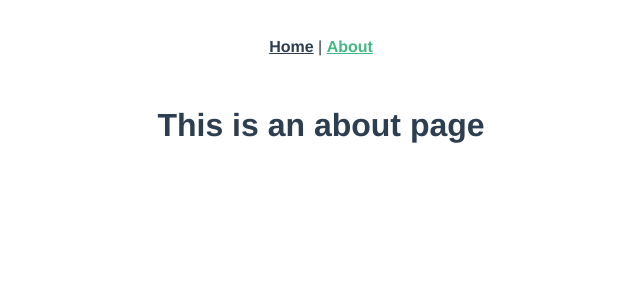
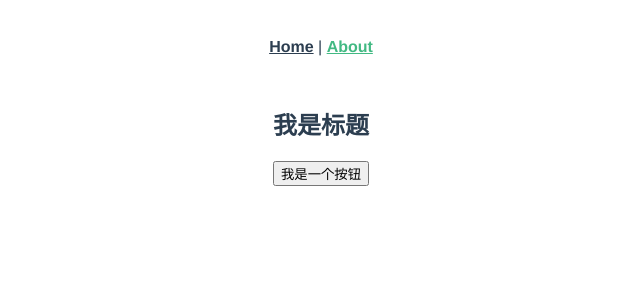
Before and after one commit to licaiying/Vue.js-01, a Vue app: page /#/about in a window 1280 px wide. Shown: the top 300 px of the page, without its empty margins (319-959 px from the left). Built offline with nearby package versions, Linux system fonts and the light colour scheme.

Commit message:
初始化项目结构

```diff
--- a/src/main.js
+++ b/examples/main.js
@@ -1,6 +1,9 @@
 import Vue from 'vue'
 import App from './App.vue'
 import router from './router'
+
+import UI from '../packages/index.js'
+Vue.use(UI)
 
 Vue.config.productionTip = false
 
--- /dev/null
+++ b/examples/views/About.vue
@@ -0,0 +1,6 @@
+<template>
+  <div class="about">
+    <my-headline></my-headline>
+    <my-button></my-button>
+  </div>
+</template>
--- /dev/null
+++ b/packages/button/button.vue
@@ -0,0 +1,17 @@
+<template>
+  <div>
+    <button>我是一个按钮</button>
+  </div>
+</template>
+
+<script type="text/javascript">
+export default {
+  name: 'MyButton',
+  data () {
+    return {}
+  }
+}
+</script>
+
+<style scoped lang="less" >
+</style>
--- /dev/null
+++ b/packages/headline/headline.vue
@@ -0,0 +1,18 @@
+<template>
+  <div>
+  <h2>我是标题</h2>
+  </div>
+</template>
+
+<script type="text/javascript">
+export default {
+  name: 'MyHeadline',
+  data () {
+    return {
+    }
+  }
+}
+</script>
+
+<style scoped lang="less" >
+</style>
--- /dev/null
+++ b/packages/index.js
@@ -0,0 +1,9 @@
+import MyButton from './button/button.vue'
+import MyHeadline from './headline/headline.vue'
+
+export default {
+  install (Vue) {
+    Vue.component('MyButton', MyButton)
+    Vue.component('MyHeadline', MyHeadline)
+  }
+}
--- a/src/views/About.vue
+++ /dev/null
@@ -1,5 +0,0 @@
-<template>
-  <div class="about">
-    <h1>This is an about page</h1>
-  </div>
-</template>
--- /dev/null
+++ b/vue.config.js
@@ -0,0 +1,23 @@
+// 由于这里改了src这个目录的名字，所以还需要做一些设置
+
+const path = require('path')
+module.exports = {
+  // 将 examples 目录添加为新的页面
+  pages: {
+    index: {
+      // page 的入口
+      entry: 'examples/main.js',
+      // 模板来源
+      template: 'public/index.html',
+      // 输出文件名
+      filename: 'index.html'
+    }
+  },
+  configureWebpack: {
+    resolve: {
+      alias: {
+        '@': path.resolve('./examples')
+      }
+    }
+  }
+}
```
Also changed, not shown: examples/App.vue (renamed from src/App.vue), examples/assets/logo.png (renamed from src/assets/logo.png), examples/components/HelloWorld.vue (renamed from src/components/HelloWorld.vue), examples/router/index.js (renamed from src/router/index.js), examples/views/Home.vue (renamed from src/views/Home.vue).
